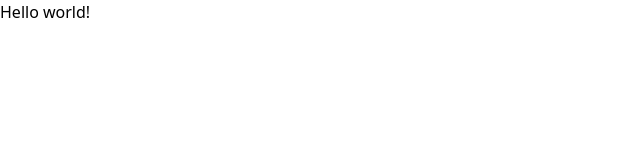
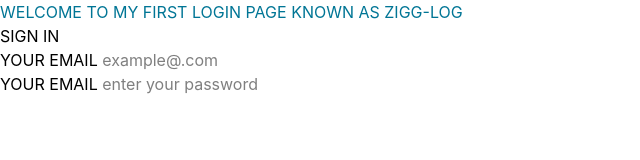
Before and after one commit to Z-AYMEN/kanjareb, a website: page LoginPageProject/index.html in a window 1280 px wide. Shown: the whole page, without its empty margins (0-640 px from the left). Drawn offline with nearby package versions, Linux system fonts and the light colour scheme; a web font is replaced by a local one.

Commit message:
First login page with Tailwind CSS

```diff
--- a/LoginPageProject/index.html
+++ b/LoginPageProject/index.html
@@ -3,14 +3,37 @@
   <head>
     <meta charset="UTF-8" />
     <meta name="viewport" content="width=device-width, initial-scale=1.0" />
-    <script src="https://cdn.jsdelivr.net/npm/@tailwindcss/browser@4"></script>
-    <title>LogInPage</title>
 
-    <link href="https://fonts.googleapis.com/css2?family=Geomini:wght@200..800&family=Oswald:wght@200..700&family=Press+Start+2P&family=Share+Tech&display=swap" rel="stylesheet">
+     <!-- TAILWIND CSS LAIBRARY -->
+     <link href="./output.css" rel="stylesheet">
+
+     <!-- GOOGLE FONT -->
+
+     <link rel="preconnect" href="https://fonts.googleapis.com">
+     <link rel="preconnect" href="https://fonts.gstatic.com" crossorigin>
+     <link href="https://fonts.googleapis.com/css2?family=Oswald&display=swap" rel="stylesheet">
   </head>
   <body>
-    <h1>
-      Hello world!
-    </h1>
+    <!-- THE WHOLE WRAPPER -->
+     <div>
+            <!-- LEFT SIDE -->
+             <div>
+                  <h1 class="text-cyan-700">WELCOME TO MY FIRST LOGIN PAGE KNOWN AS ZIGG-LOG</h1>
+                  <P>SIGN IN</P>
+             </div>
+                    <!-- EMAIL -->
+                      <div>
+                        <span class="">YOUR EMAIL</span>
+                        <input type="email" placeholder="example@.com" class="">
+                    </div>
+                    <!-- PASSWORD -->
+                     <div>
+                        <span class="">YOUR EMAIL</span>
+                        <input type="password" placeholder="enter your password" class="">
+                    </div>
+
+
+             <!-- RIGHT SIDE -->
+     </div>
   </body>
 </html>
--- /dev/null
+++ b/LoginPageProject/input.css
@@ -0,0 +1 @@
+@import "tailwindcss";
```
Also changed, not shown: LoginPageProject/package.json (added, +19 -0 lines), New folder/New Text Document.html (deleted, +0 -11 lines), LoginPageProject/output.css (added), New folder/New Text Document.txt (added), 2 other files.
